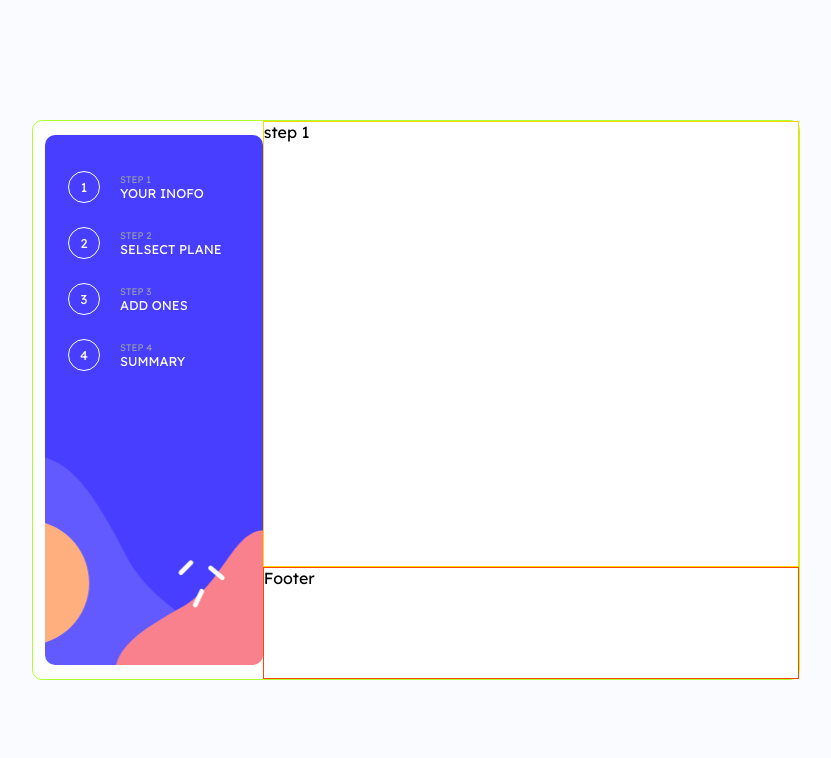
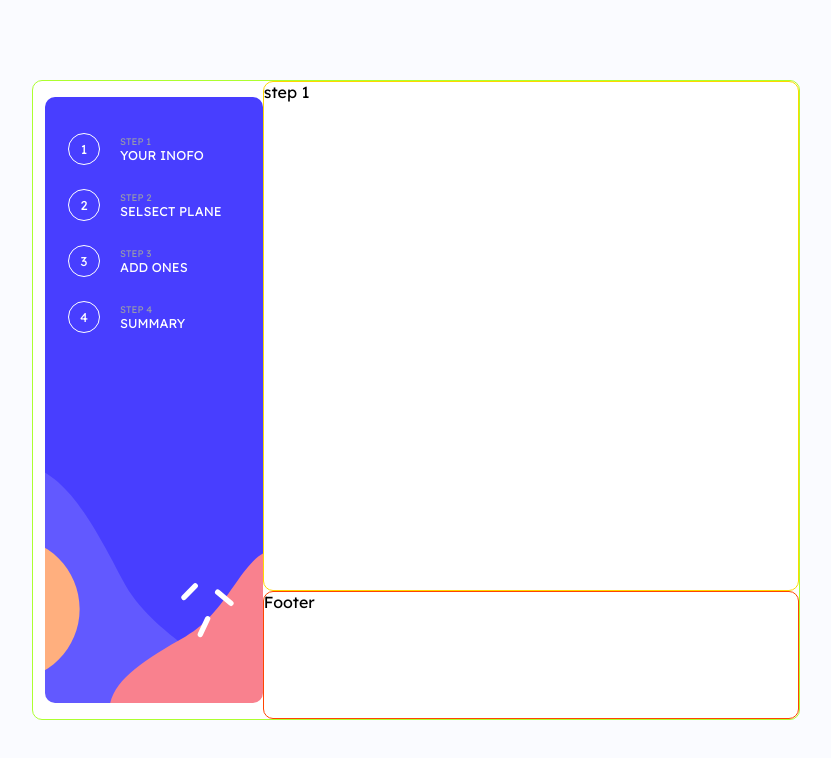
Before and after one commit to Ahmed-A-Adel/multi-step-form, a React (Create React App) app: page / in a window 1280 px wide. Shown: the top 758 px of the page, without its empty margins (224-1055 px from the left). Built offline with nearby package versions, Linux system fonts and the light colour scheme.

Commit message:
did some general styling +height to App and radius to step-1 and footer

```diff
--- a/src/components/Footer/Footer.scss
+++ b/src/components/Footer/Footer.scss
@@ -2,4 +2,5 @@
 .footer {
   background-color: $White;
   border: 1px solid orangered;
+  border-radius: $radius;
 }
--- a/src/components/app/App.scss
+++ b/src/components/app/App.scss
@@ -44,7 +44,7 @@ body {
 }
 @media screen and (min-width: 1140px) {
   .app_container {
-    height: 70vh;
+    height: 80vh;
     width: 60vw;
     display: grid;
 
--- a/src/components/sidebar/Sidebar.scss
+++ b/src/components/sidebar/Sidebar.scss
@@ -6,7 +6,6 @@
   padding-top: 1.5rem;
   background: url(../../../assets/images/bg-sidebar-mobile.svg) no-repeat
     center/cover;
-  color: black;
 }
 @media screen and (min-width: 1140px) {
   .sidebar {
--- a/src/components/step-1/Step1.scss
+++ b/src/components/step-1/Step1.scss
@@ -2,6 +2,7 @@
 .step {
   background-color: $White;
   border: 1px solid gold;
+  border-radius: $radius;
 }
 @media screen and (max-width: 1139px) {
   .step {
```
